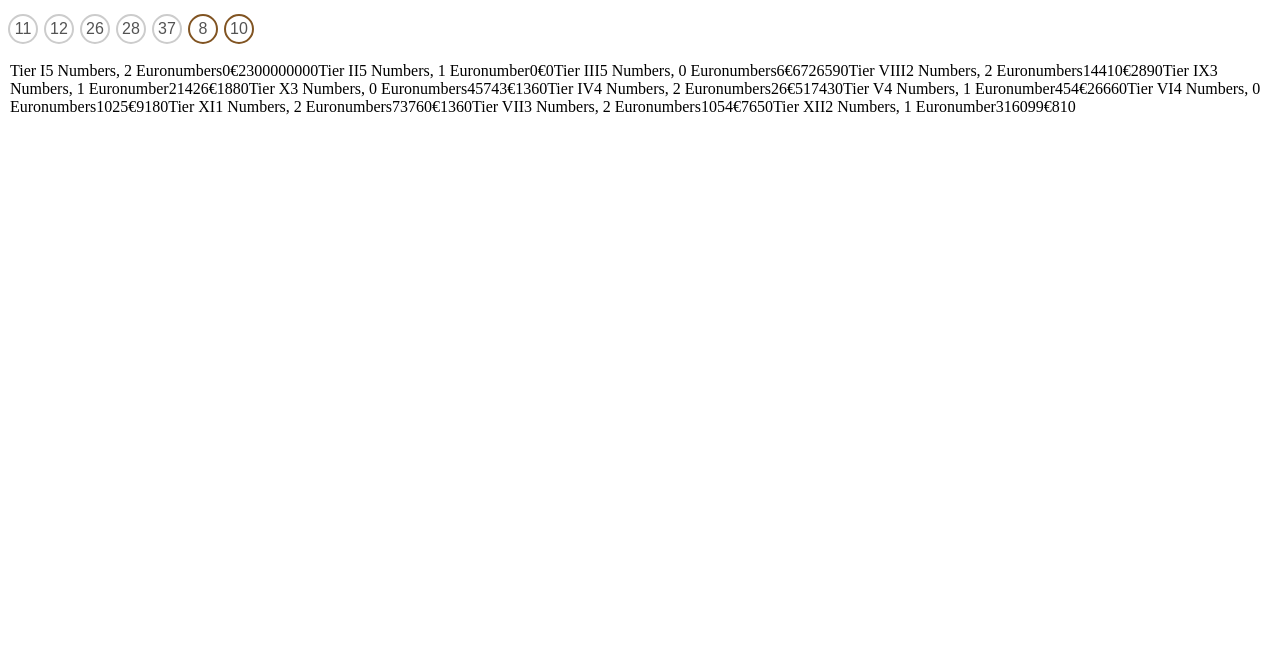
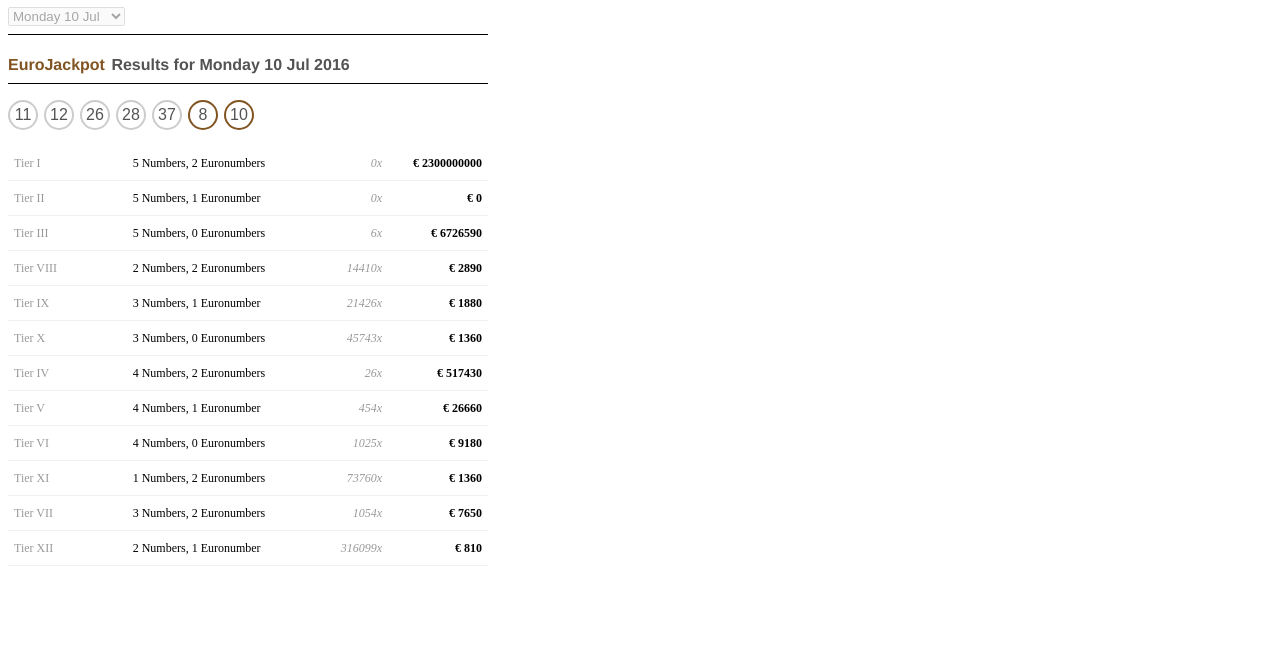
Before and after one commit to Fran4vila/eurojackpotdrawinfo, a plain HTML site: page index.html in a window 1280 px wide. Shown: the part 136-800 px from the top of the page. Drawn offline with Linux system fonts and the light colour scheme; no server answers.

Commit message:
Updating CSS style for table Including log in the top Added select Box but disabled because Ajax call doesn't work

```diff
--- a/JS/Applications/main.js
+++ b/JS/Applications/main.js
@@ -54,7 +54,6 @@
 		'combination': '2 Numbers, 1 Euronumber'
 	},
 }
-var mainApp = $('#mainApp');
 
 function getData () {
 	// This Ajax request is not allowed because of Cross Domain which is disabled in server
@@ -104,24 +103,27 @@
         'headerText': "EuroJackpot Results & Winning Numbers"
     };
     var html = ich["headerDatePicker"](info);
-	mainApp.append(html);
+	$('#jackpotContainer').append(html);
 	// Create the Select box
-	var lastDate = new Date(data.last.date.full);
+	var lastDate = data.last.date;
+	var auxLastDate = new Date(lastDate.year, lastDate.month, lastDate.day);
 	var sel = $('#datePickerSelectedDay');
-	sel.append($("<option>").attr('value',lastDate).text(`${days_names[lastDate.getDay()]} ${lastDate.getDate()} ${month_names_short[lastDate.getMonth()]}`));
+	sel.append($("<option>").attr('value',auxLastDate).text(`${days_names[auxLastDate.getDay()]} ${auxLastDate.getDate()} ${month_names_short[auxLastDate.getMonth()]}`));
 	// We show last 10 dates
 	for (var i=0; i<10; i++) {
-		lastDate.setDate(lastDate.getDate() -7);
-		sel.append($("<option>").attr('value',lastDate).text(`${days_names[lastDate.getDay()]} ${lastDate.getDate()} ${month_names_short[lastDate.getMonth()]}`));
+		auxLastDate.setDate(auxLastDate.getDate() -7);
+		sel.append($("<option>").attr('value',auxLastDate).text(`${days_names[auxLastDate.getDay()]} ${auxLastDate.getDate()} ${month_names_short[auxLastDate.getMonth()]}`));
 	}
+	// We disable the select because AJAX is not working and we don't have more information about other dates
+	sel.attr('disabled', true);
 }
 function createContent() {
 	var info = {
         'subTitle': "EuroJackpot",
-        'selectedDate': `Results for ${getSelectedDateText(data.last.date.full)}`
+        'selectedDate': `Results for ${getSelectedDateText(data.last.date)}`
     };
 	var html = ich["contentInfo"](info);
-	mainApp.append(html);
+	$('#jackpotContainer').append(html);
 	// We include the numbers
 	$('#numberContainer').html(getNumbersByDate(data.last));
 	// Summary of results
@@ -129,8 +131,8 @@
 }
 
 function getSelectedDateText (selectDate) {
-	var date = new Date(selectDate);
-	return `${days_names[date.getDay()]} ${date.getDay()} ${month_names_short[date.getMonth()]} ${date.getFullYear()}`;
+	var date = new Date(selectDate.year, selectDate.month, selectDate.day);
+	return `${days_names[date.getDay()]} ${date.getDate()} ${month_names_short[date.getMonth()]} ${date.getFullYear()}`;
 }
 function getNumbersByDate (selectDate) {
 	var auxCombination = $('<ul class="balls"></ul>');
@@ -152,13 +154,17 @@
 	for (lines in odds) {
 		auxOdd = odds[lines];
 		auxInfoTier = results_table[lines];
-		let infoRow = {
-			'tier': auxInfoTier.tier,
-			'rank': auxInfoTier.combination,
-			'winners': auxOdd.winners,
-			'prize': auxOdd.prize
-		};
-		tBody.append(ich['rowResult'](infoRow));
+		trElement = `<tr>
+            <td class="division halfContainer">
+                <span class="tierSpan entry">${auxInfoTier.tier}</span>
+                <span class="rankSpan entry">${auxInfoTier.combination}</span>
+            </td>
+            <td class="number halfContainer">
+                <span class="entry winners">${auxOdd.winners}x</span>
+                <span class="entry prize"><span class="">€ ${auxOdd.prize}</span></span>
+            </td>
+        </tr>`;
+        tBody.append(trElement);
 	}
 	var table = $('<table></table>').append(tBody);
 	$('#tableContainer').append(table);
--- a/css/style.css
+++ b/css/style.css
@@ -4,9 +4,14 @@
     font-weight: bold;
     line-height: 36px;
     color: #535353;
-    display: flex;
     margin-bottom: 12px;
     border-bottom: 1px black solid;
+    max-width: 480px;
+}
+.logo {
+    background: transparent url(../css/images/logo.png) 0px 0px no-repeat;
+    height: 50px;
+    min-width: 150px;
 }
 .content {
     font-size: 12px;
@@ -22,9 +27,8 @@
     font-family: Arial, sans-serif;
     font-weight: normal;
 }
-.balls {
-    padding: 0;
-}
+#results { max-width: 480px; }
+.balls { padding: 0; }
 .balls li {
     background: #fff;
     display: inline-block;
@@ -42,3 +46,36 @@
 .balls li.extra {
     border-color: #815422;
 }
+
+table { border-collapse: collapse; width: 100%; }
+tr { border-bottom: 1px solid #F2F2F2; }
+td {
+    font-size: 12px;
+    line-height: 18px;
+    color: #999999;
+    -webkit-box-sizing: border-box;
+    -moz-box-sizing: border-box;
+    box-sizing: border-box;
+    height: 35px;
+    padding: 6px;
+    text-align: left;
+    font-weight: normal;
+    vertical-align: middle;
+}
+td.entry { display: inline-block; }
+td.number { text-align: right; }
+.prize { min-width: 100px; float: right; font-weight: bold; color: #000; }
+.tierSpan { min-width: 80px; }
+.rankSpan { min-width: 135px; float:right; color:#000; }
+.winners { font-style: italic; }
+
+@media  screen and (max-width: 400px) {
+    .tierSpan { min-width:50px; float:left; }
+}
+@media  screen and (max-width: 370px) {
+    .rankSpan { float: left; clear: both; }
+}
+@media  screen and (max-width: 310px) {
+    .rankSpan { float: left; clear: both; }
+    .winners, .prize { float:right; clear: both; }
+}
--- a/index.html
+++ b/index.html
@@ -4,11 +4,14 @@
         <meta charset="UTF-8">
         <meta name="viewport" content="width=device-width, initial-scale=1.0">
         <title>Lottoland - EuroJackpot</title>
-        <!-- <link rel="stylesheet" href="css/font-awesome/font-awesome.min.css"> -->
+        <link rel="icon" href="css/images/logo.png" type="image/x-icon" />
         <link rel="stylesheet" href="css/style.css">
     </head>
     <body onload="javascript:getData()">
-        <div id="mainApp"></div>
+        <div class='logo'></div>
+        <div id="mainApp">
+          <section id="jackpotContainer"></section>
+        </div>
 
         <script src="JS/tools/jquery-3.0.0.min.js"></script>
         <script src="JS/tools/underscore.js"></script>
--- a/templates/templates.html
+++ b/templates/templates.html
@@ -15,16 +15,4 @@
             <div id="tableContainer"></div>
         </div>
     </div>
-    <div id="rowResult">
-        <tr>
-            <td class="division">
-                <span class="tierSpan basic entry">{{tier}}</span>
-                <span class="rankSpan entry wrap">{{rank}}</span>
-            </td>
-            <td class="number">
-                <span class="tierSpan basic entry  minor">{{winners}}</span>
-                <span class="rankSpan entry major money"><span class="">€{{prize}}</span></span>
-            </td>
-        </tr>
-    </div>
 </div>
```
Also changed, not shown: css/images/logo.png (added).
